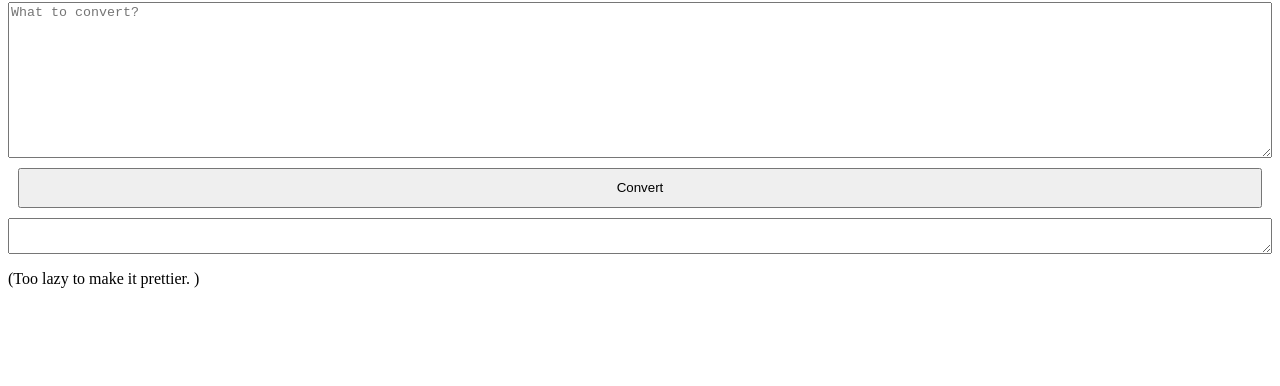
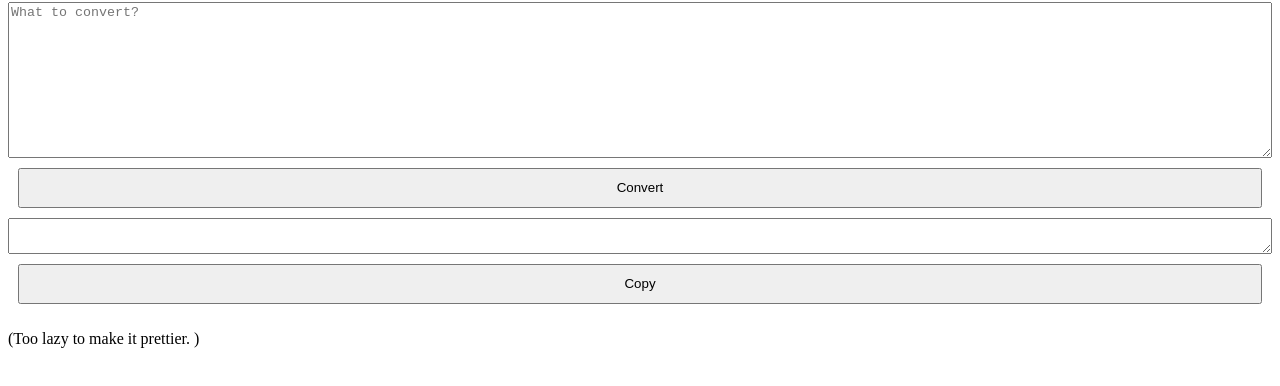
Before and after one commit to JianzhengLuo/ToLongCharacter, a plain HTML site: page index.html in a window 1280 px wide. Shown: the part 86-472 px from the top of the page. Drawn offline with Linux system fonts and the light colour scheme.

Commit message:
Added copy buton.

```diff
--- a/index.html
+++ b/index.html
@@ -28,6 +28,7 @@
 
     <textarea id="converted"></textarea>
 
+    <button onclick="copy()">Copy</button>
 
     <p>(Too lazy to make it prettier. )</p>
 
@@ -55,6 +56,12 @@
             }
             document.querySelector("#converted").innerText = converted;
         }
+
+        function copy() {
+            document.querySelector("#converted").select();
+            document.execCommand("copy");
+            alert("Copied! ");
+        }
     </script>
 
 </body>
```
